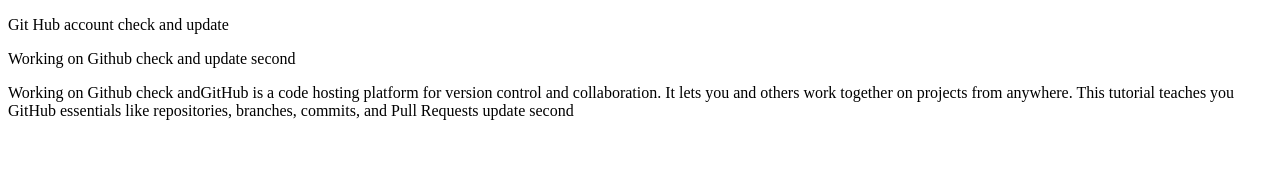
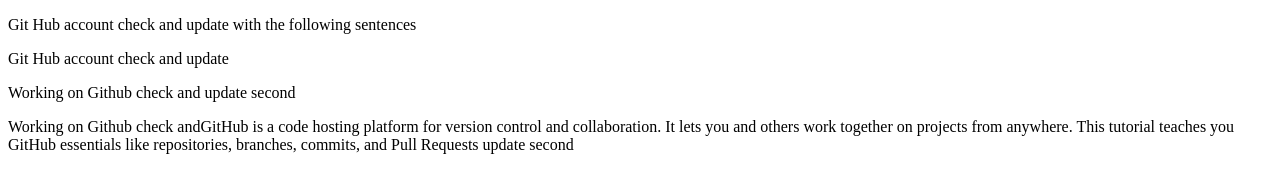
Before and after one commit to Gizachew29/GizGitHub, a plain HTML site: page index.html in a window 1280 px wide. Drawn offline with Linux system fonts and the light colour scheme.

Commit message:
Update index.html

```diff
--- a/index.html
+++ b/index.html
@@ -6,8 +6,8 @@
     <title>Git Hub</title>
 </head>
 <body>
-
-     <p>Git Hub account check and update</p>
+     <p>Git Hub account check and update with the following sentences</p>
+    <p>Git Hub account check and update</p>
     <p>Working on Github check and update second</p>
     <p>Working on Github check andGitHub is a code hosting platform for version control and collaboration.
         It lets you and others work together on projects from anywhere.
```
